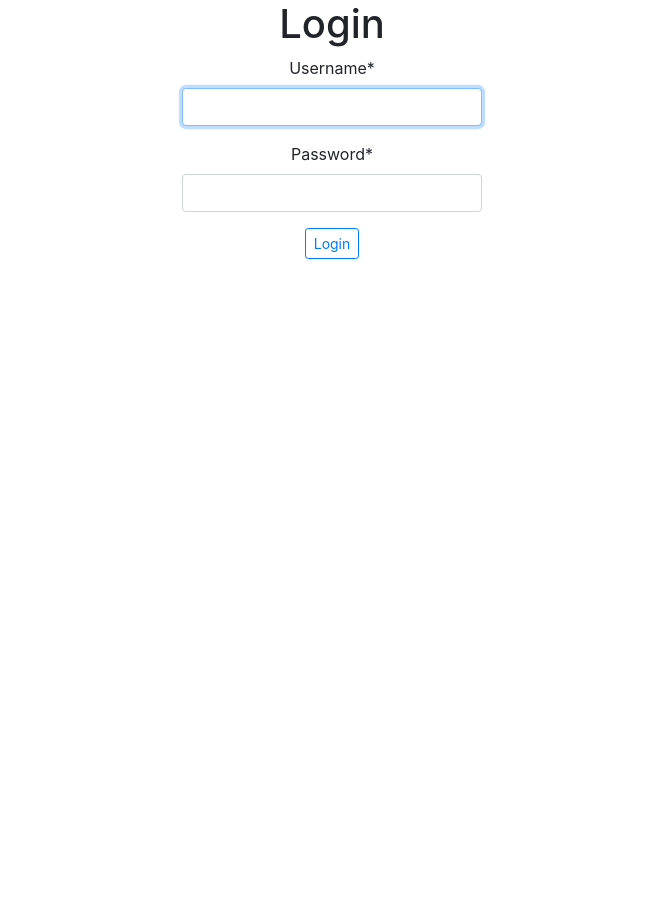
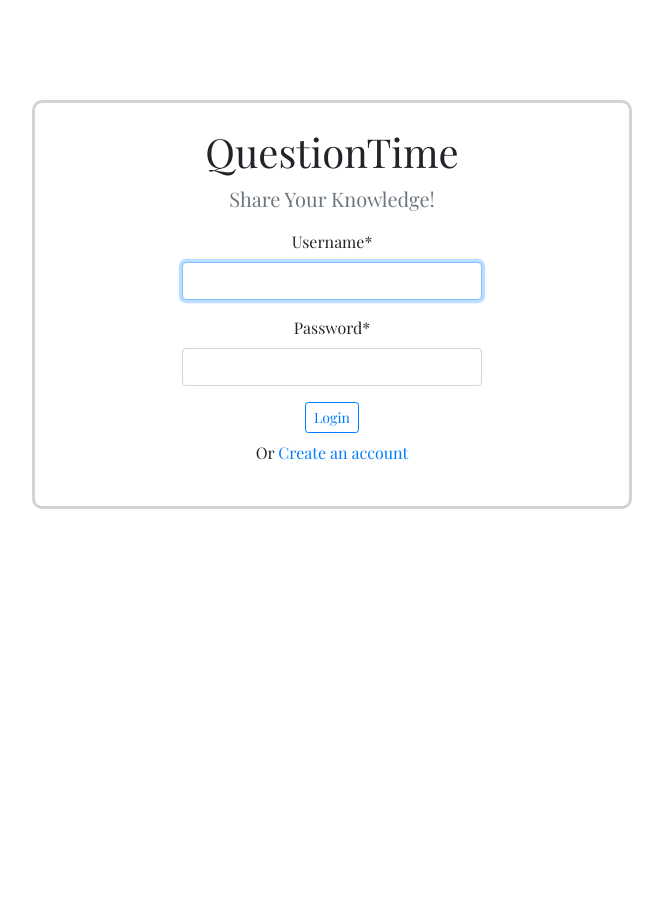
Before and after one commit to ono5/django-with-vuejs, a Django app: page /accounts/login/ in a window 1280 px wide. Shown: the whole page, without its empty margins (308-971 px from the left). Before the commit the page ends 259 px from the top, so only its background shows below. Run offline with Django 3.2, Linux system fonts and the light colour scheme; some libraries are stand-ins or nearby versions.

Commit message:
fix: Change CSS Style at Authentication Template

```diff
--- a/QuestionTime/questions/api/views.py
+++ b/QuestionTime/questions/api/views.py
@@ -69,7 +69,7 @@ class AnswerLikeAPIView(APIView):
 
     def post(self, request, pk):
         answer = get_object_or_404(Answer, pk=pk)
-        user = request.user
+        user =  request.user
 
         answer.voters.add(user)
         answer.save()
--- a/QuestionTime/templates/auth_layout.html
+++ b/QuestionTime/templates/auth_layout.html
@@ -7,8 +7,21 @@
     <title>Question Time</title>
     <link href="https://maxcdn.bootstrapcdn.com/bootstrap/4.0.0/css/bootstrap.min.css" rel="stylesheet" integrity="sha384-Gn5384xqQ1aoWXA+058RXPxPg6fy4IWvTNh0E263XmFcJlSAwiGgFAW/dAiS6JXm"
         crossorigin="anonymous">
+    <link href="https://fonts.googleapis.com/css?family=Playfair+Display&display" rel="stylesheet">
     <meta http-equiv="X-UA-Compatible" content="ie=edge">
     <style>
+        html, body {
+            height: 100%;
+            font-family: "Playfair Display", self;
+        }
+        .auth-box {
+            border: 3px solid lightgrey;
+            border-radius: 10px;
+            padding-top: 25px;
+            padding-bottom: 25px;
+            width: 600px;
+            margin: auto;
+        }
         .login-form-container {
             width: 300px;
             margin: auto;
@@ -17,12 +30,17 @@
             width: 400px;
             margin: auto;
         }
+        .outer-area {
+            margin-top: 100px;
+        }
     </style>
 </head>
 <body>
-    <div class="auth-box text-center">
-        {% block content %}
-        {% endblock %}
+    <div class="outer-area">
+       <div class="auth-box text-center">
+         {% block content %} {% endblock %}
+        </div>
     </div>
+
 </body>
 </html>
--- a/QuestionTime/templates/django_registration/registration_form.html
+++ b/QuestionTime/templates/django_registration/registration_form.html
@@ -9,5 +9,6 @@
         {{ form|crispy }}
         <button type="submit" class="btn btn-sm btn-outline-primary">Create Account</button>
     </form>
+    <p class="mt-2">Or <a href="{% url 'login' %}">Login</a></p>
 </div>
 {% endblock %}
--- a/QuestionTime/templates/registration/login.html
+++ b/QuestionTime/templates/registration/login.html
@@ -2,12 +2,14 @@
 {% load crispy_forms_tags %}
 
 {% block content %}
-<h1>Login</h1>
+<h1>QuestionTime</h1>
+<p class="lead text-muted">Share Your Knowledge!</p>
 <div class="login-form-container">
     <form method="POST">
         {% csrf_token %}
         {{ form|crispy }}
         <button type="submit" class="btn btn-sm btn-outline-primary">Login</button>
     </form>
+    <p class="mt-2">Or <a href="{% url 'django_registration_register' %}">Create an account</a></p>
 </div>
 {% endblock %}
```
